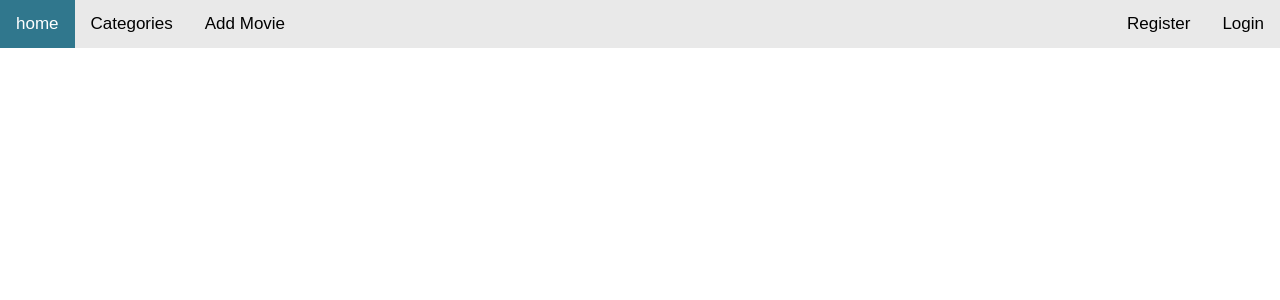
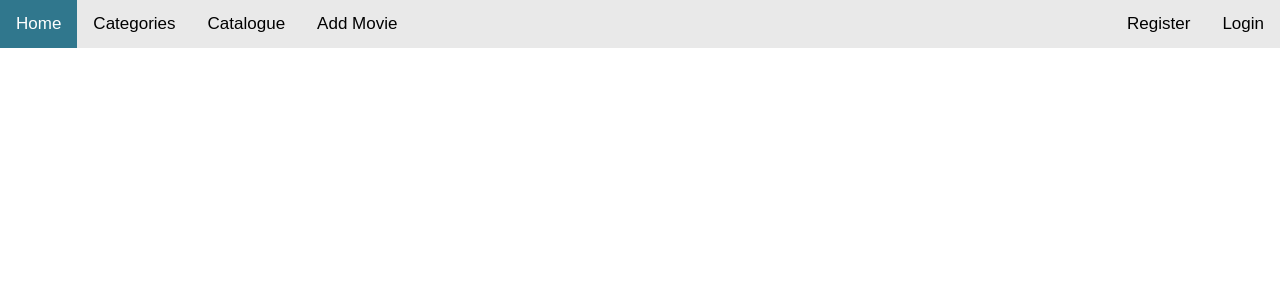
Before and after one commit to pgradone/GCLF, a PHP site: page /homepage.php in a window 1280 px wide. Shown: the top 300 px of the page. Run offline with PHP 8.4, Linux system fonts and the light colour scheme.

Commit message:
add catalogue option

```diff
--- a/Project/homepage.php
+++ b/Project/homepage.php
@@ -11,8 +11,9 @@
 
 <body>
     <nav class="topnav">
-        <a class="active" href="homepage.php">home</a>
+        <a class="active" href="homepage.php">Home</a>
         <a href="#categories">Categories</a>
+        <a href="#catalogue">Catalogue</a>
         <a href="#addmovie">Add Movie</a>
 
         <div class="search-container">
```
